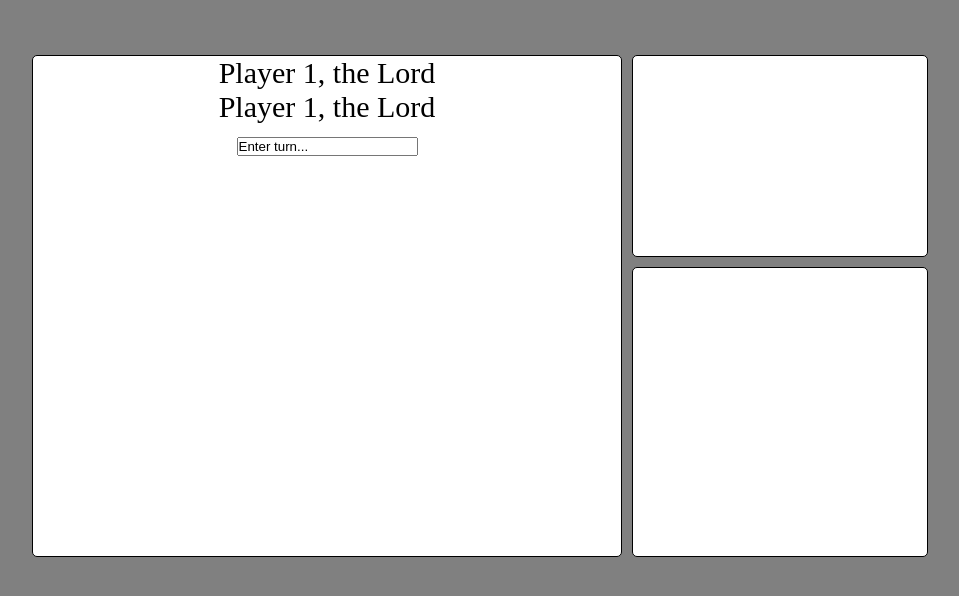
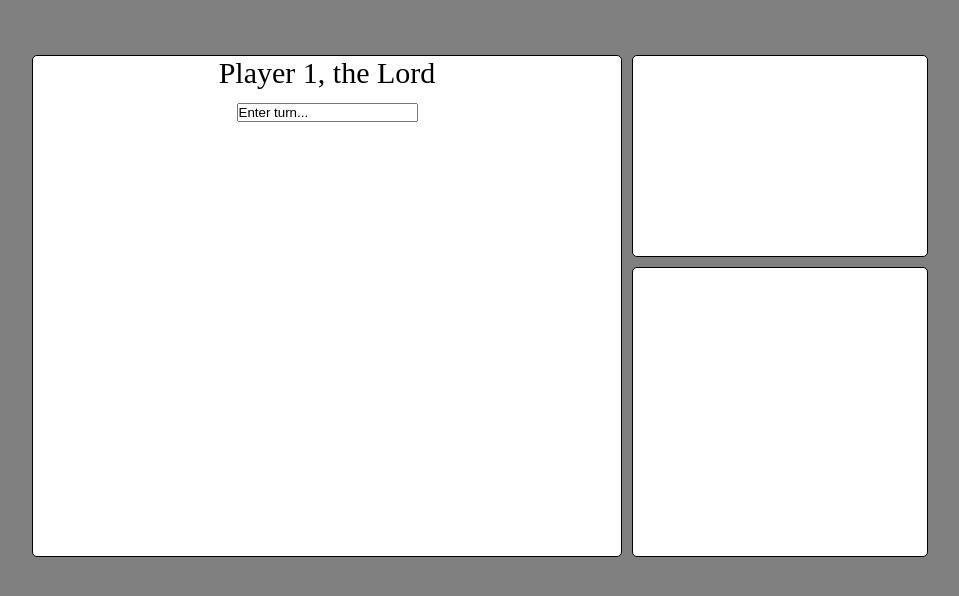
Before and after one commit to joshjung/medievalconquest, a plain HTML site: page index.html in a window 1280 px wide. Shown: the whole page, without its empty margins (123-1082 px from the left). Drawn offline with Linux system fonts and the light colour scheme.

Commit message:
Updated view

```diff
--- a/index.html
+++ b/index.html
@@ -18,14 +18,10 @@
 				<span>Player 1, the Lord</span>
 			</div>
 			<div class="playerTitle">
-				<span>Player 1, the Lord</span>
-			</div>
-			<div class="playerTitle">
 				<form>
 				<input type="text" value="Enter turn..."/>
 			</form>
 			</div>
-
 		</div>
 
 		<div class="playerContainer" id="player2">
```
